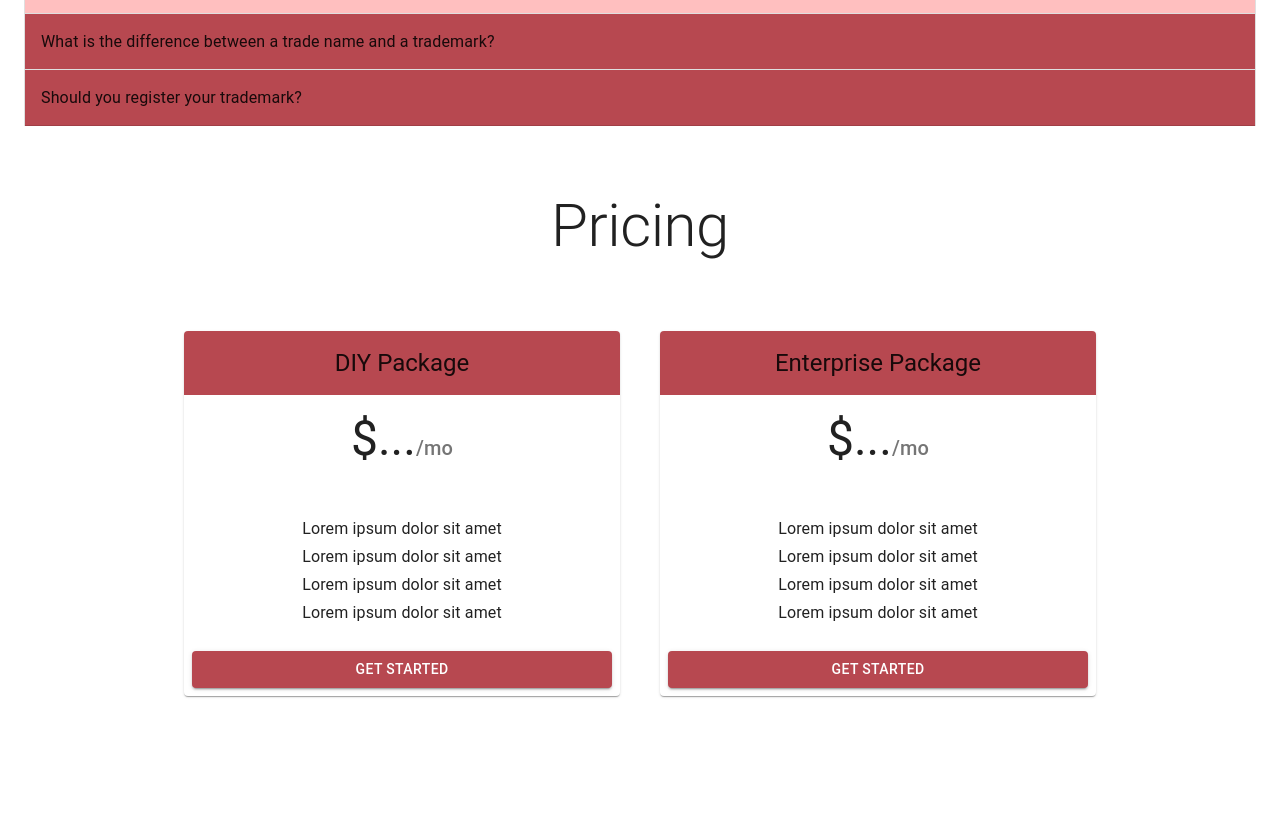
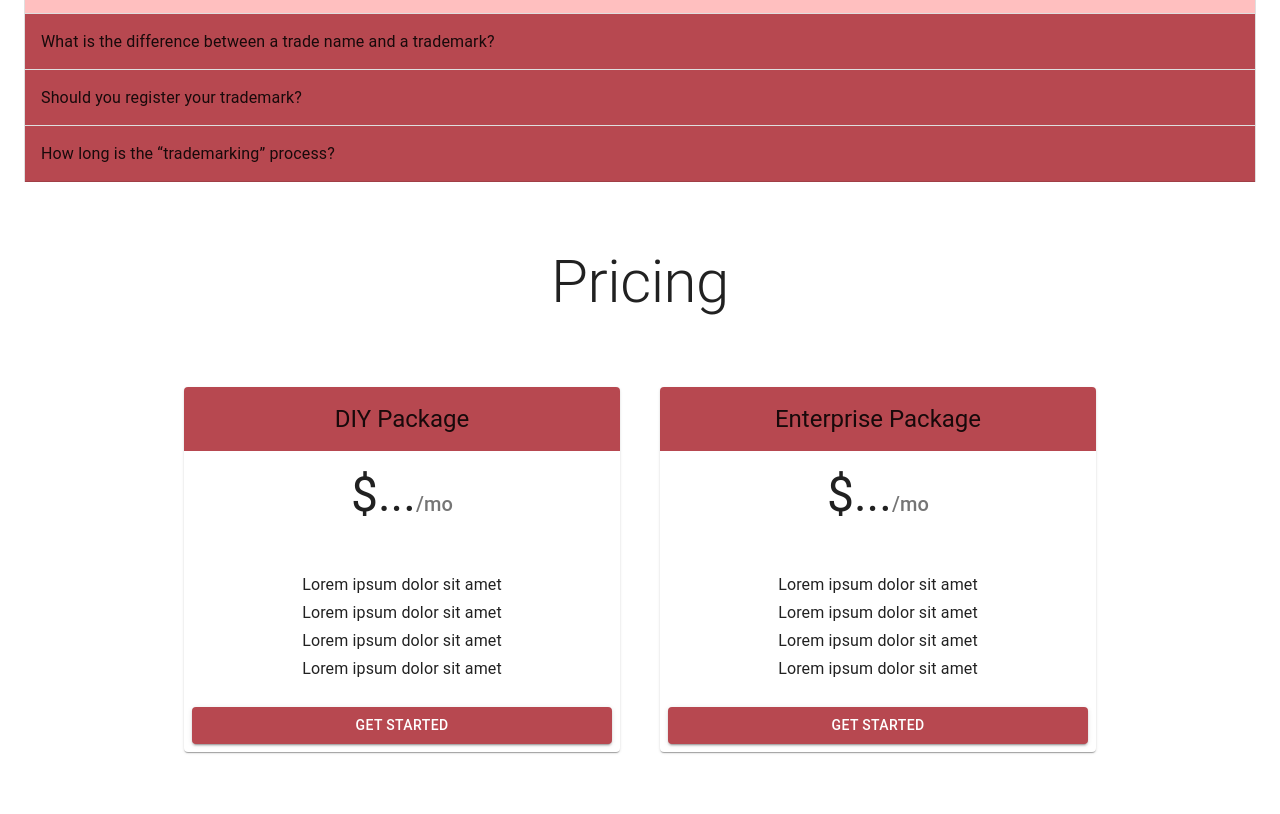
Before and after one commit to BCIT-SSD-2020-21/industry-project-checkmarks, a React (Create React App) app: page / in a window 1280 px wide. Shown: the part 1820-2634 px from the top of the page. Built offline with nearby package versions, Linux system fonts and the light colour scheme; no server answers.

Commit message:
add fourth faq; #143

```diff
--- a/src/components/LandingPage/Faq.js
+++ b/src/components/LandingPage/Faq.js
@@ -172,17 +172,17 @@ export default function Faq() {
                     </AccordionDetails>
                 </Accordion>
                 {/*  /// PANEL 4 ////  */}
-                {/* <Accordion square expanded={expanded === 'panel4'} onChange={handleChange('panel4')}>
+                <Accordion square expanded={expanded === 'panel4'} onChange={handleChange('panel4')}>
                 <AccordionSummary aria-controls="panel4d-content" id="panel4d-header">
-                    <Typography>Why should I care about search and review services?</Typography>
+                    <Typography>How long is the “trademarking” process?</Typography>
                 </AccordionSummary>
                 <AccordionDetails>
                     <Typography>
-                        Lorem ipsum dolor sit amet, consectetur adipiscing elit. Suspendisse malesuada lacus ex, sit amet blandit leo lobortis eget. Lorem ipsum dolor sit amet, consectetur adipiscing
-                        elit.
+                    The procedure for registration of a trademark in Canada takes approximately <strong>12-30 months</strong> depending on many variables including whether the <strong>CIPO</strong>trademark examiner raises any objections to the application or whether it is opposed by other trademark owners. <br/>
+                    This will be a slow-moving process. If you plan to wait to <strong>"start"</strong> the business until the trademark is registered - please speak with a <strong>Checkmarks lawyer</strong> to discuss.
                     </Typography>
                 </AccordionDetails>
-            </Accordion> */}
+            </Accordion>
             {/*  /// PANEL 5 ////  */}
             {/* <Accordion
                     square
```
